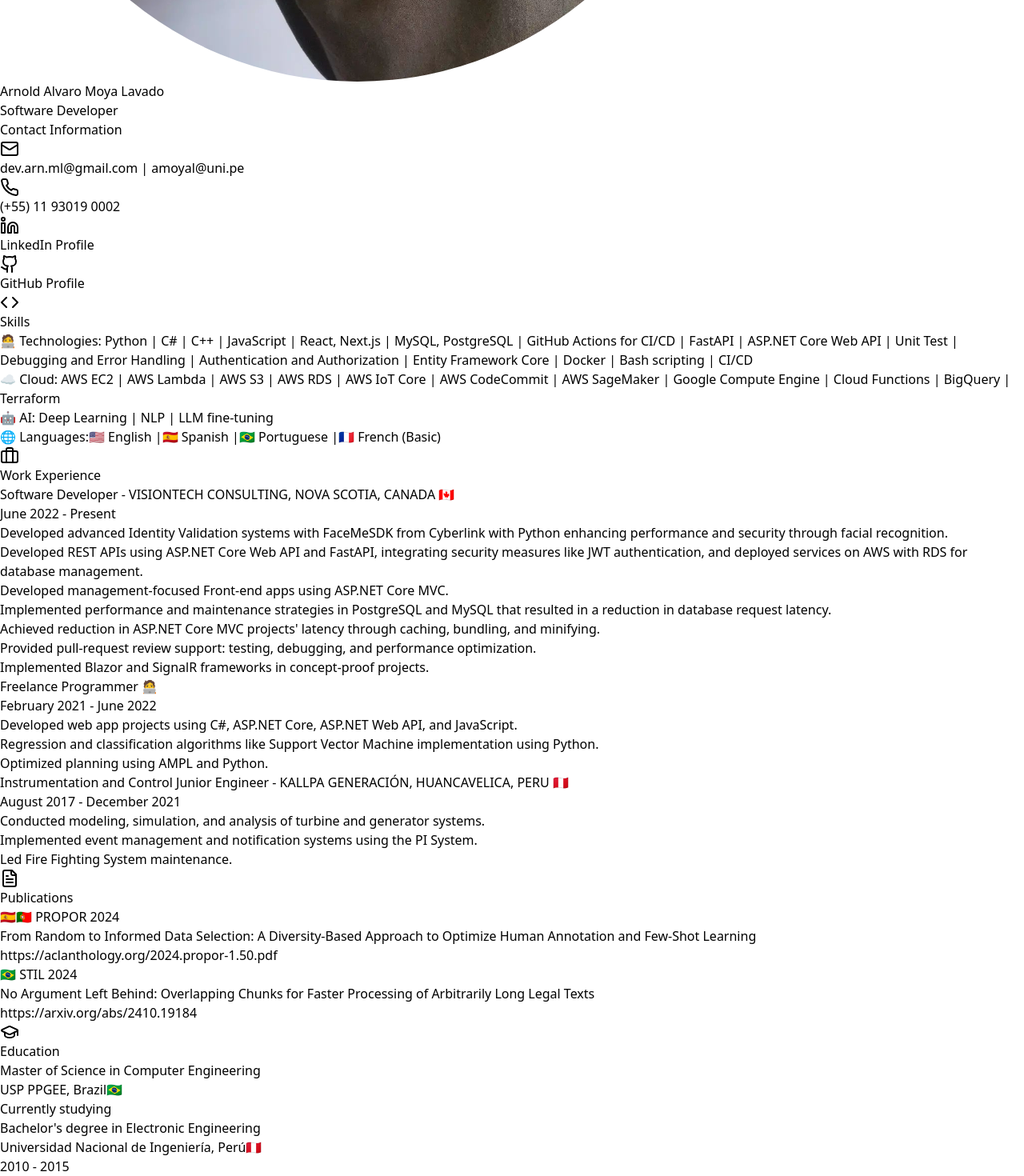
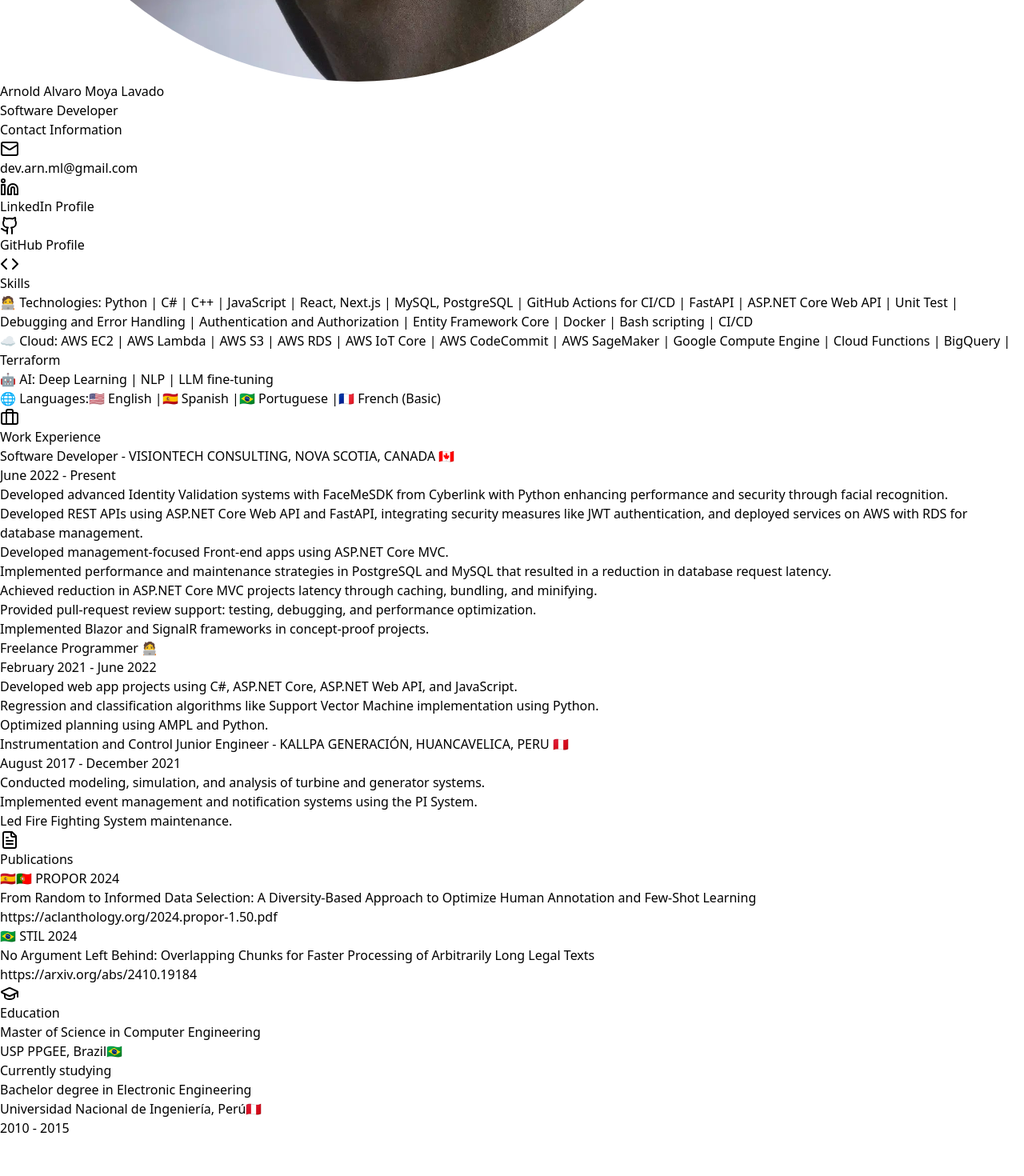
Before and after one commit to arnml/cv, a React (Vite) app: page / in a window 1280 px wide. Shown: the part 790-2260 px from the top of the page at 80% size. After the commit the page ends 2212 px from the top, so only its background shows below. Built offline with nearby package versions, Linux system fonts and the light colour scheme.

Commit message:
refactor contact information and improve text clarity

```diff
--- a/src/App.jsx
+++ b/src/App.jsx
@@ -25,8 +25,7 @@
           <section className="mb-6">
             <h2 className="text-2xl font-semibold mb-2">Contact Information</h2>
             <div className="flex flex-wrap gap-4">
-              <p className="flex items-center"><Mail className="mr-2" /> dev.arn.ml@gmail.com | amoyal@uni.pe</p>
-              <p className="flex items-center"><Phone className="mr-2" /> (+55) 11 93019 0002</p>
+              <p className="flex items-center"><Mail className="mr-2" /> dev.arn.ml@gmail.com </p>
               <a href="https://www.linkedin.com/in/arnoldmoya" target="_blank" rel="noopener noreferrer" className="flex items-center text-blue-600 hover:underline">
                 <Linkedin className="mr-2" /> LinkedIn Profile
               </a>
@@ -61,7 +60,7 @@
                 <li>Developed REST APIs using ASP.NET Core Web API and FastAPI, integrating security measures like JWT authentication, and deployed services on AWS with RDS for database management.</li>
                 <li>Developed management-focused Front-end apps using ASP.NET Core MVC.</li>
                 <li>Implemented performance and maintenance strategies in PostgreSQL and MySQL that resulted in a reduction in database request latency.</li>
-                <li>Achieved reduction in ASP.NET Core MVC projects' latency through caching, bundling, and minifying.</li>
+                <li>Achieved reduction in ASP.NET Core MVC projects latency through caching, bundling, and minifying.</li>
                 <li>Provided pull-request review support: testing, debugging, and performance optimization.</li>
                 <li>Implemented Blazor and SignalR frameworks in concept-proof projects.</li>
               </ul>
@@ -108,7 +107,7 @@
               <p>Currently studying</p>
             </div>
             <div>
-              <h3 className="text-xl font-medium">Bachelor's degree in Electronic Engineering</h3>
+              <h3 className="text-xl font-medium">Bachelor degree in Electronic Engineering</h3>
               <p className="text-muted-foreground">Universidad Nacional de Ingeniería, Perú🇵🇪</p>
               <p>2010 - 2015</p>
             </div>
```
